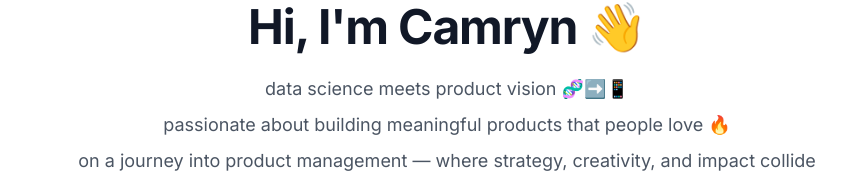
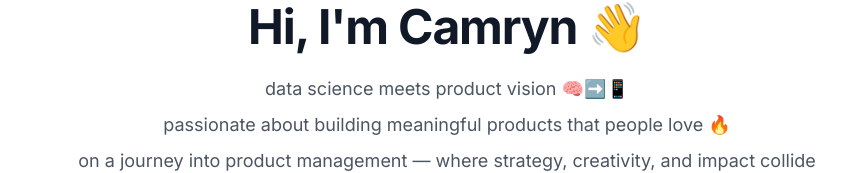
Before and after one commit to camottimo/Personal-Website, a Next.js app: page / in a window 1280 px wide. Shown: the part 245-418 px from the top of the page, without its empty margins (193-1039 px from the left). Built offline with nearby package versions, Linux system fonts and the light colour scheme.

Commit message:
Minor formatting change to page.tsx file

```diff
--- a/src/app/page.tsx
+++ b/src/app/page.tsx
@@ -237,7 +237,7 @@ export default function Home() {
               Hi, I'm Camryn 👋
             </h1>
             <div className="space-y-2 text-lg text-gray-600">
-              <p>data science meets product vision 🧬➡️📱</p>
+              <p>data science meets product vision 🧠➡️📱</p>
               <p>passionate about building meaningful products that people love 🔥</p>
               <p>on a journey into product management — where strategy, creativity, and impact collide</p>
               <p>golfer ⛳️ chess fanatic ♟️ fashion start-up 👕</p>
```
